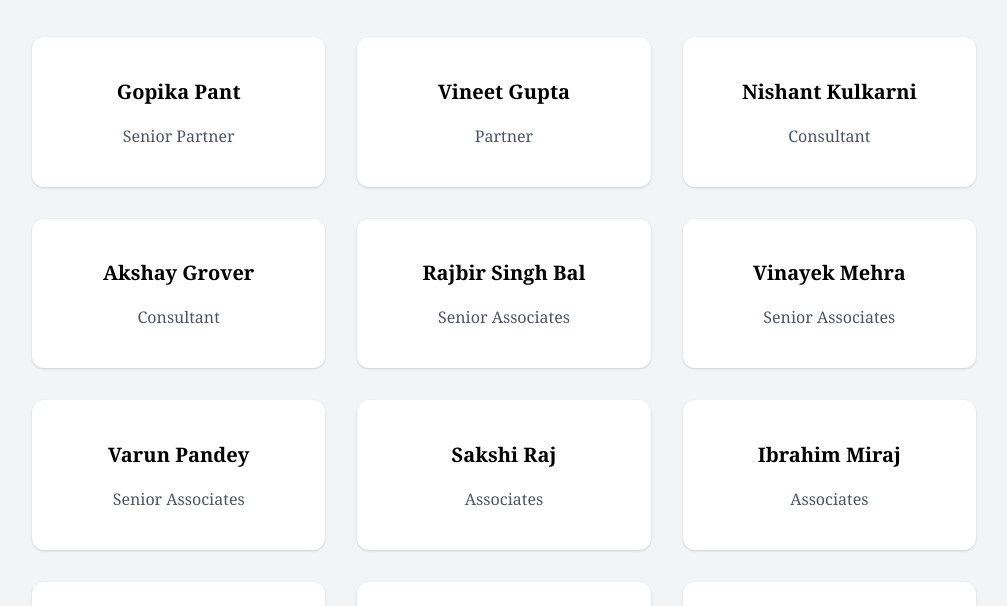
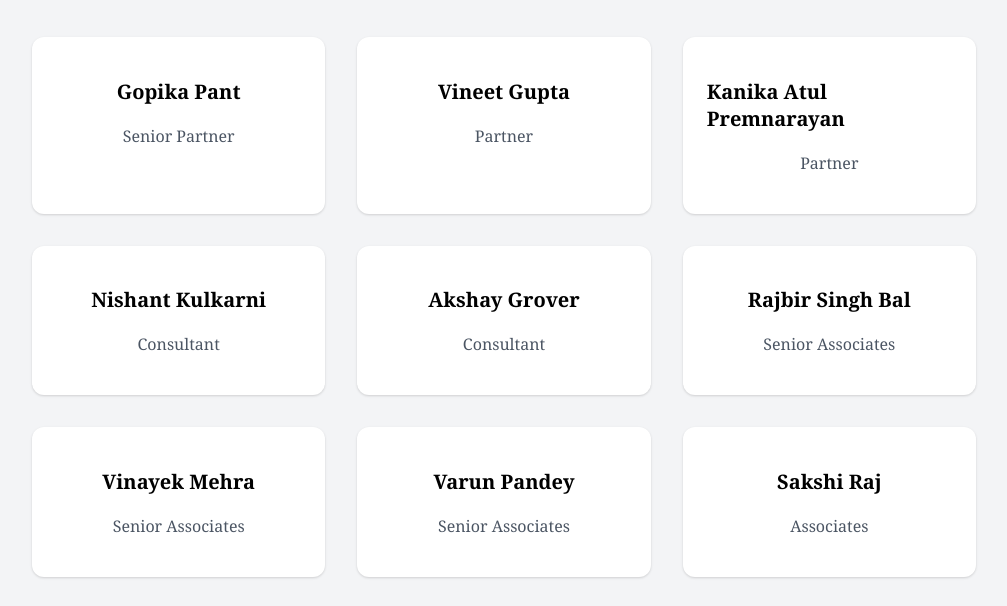
Before and after one commit to Sove007/ii, a plain HTML site: page index.html in a window 1280 px wide. Shown: the part 124-730 px from the top of the page, without its empty margins (136-1143 px from the left). Drawn offline with Linux system fonts and the light colour scheme.

Commit message:
kanika added commit

```diff
--- a/index.html
+++ b/index.html
@@ -71,6 +71,11 @@
       <p>Partner</p>
     </div>
 
+    <div class="card">
+      <h2>Kanika Atul Premnarayan</h2>
+      <p>Partner</p>
+    </div>
+
     <!-- Member Card -->
     <div class="card">
       <h2>Nishant Kulkarni</h2>
```
